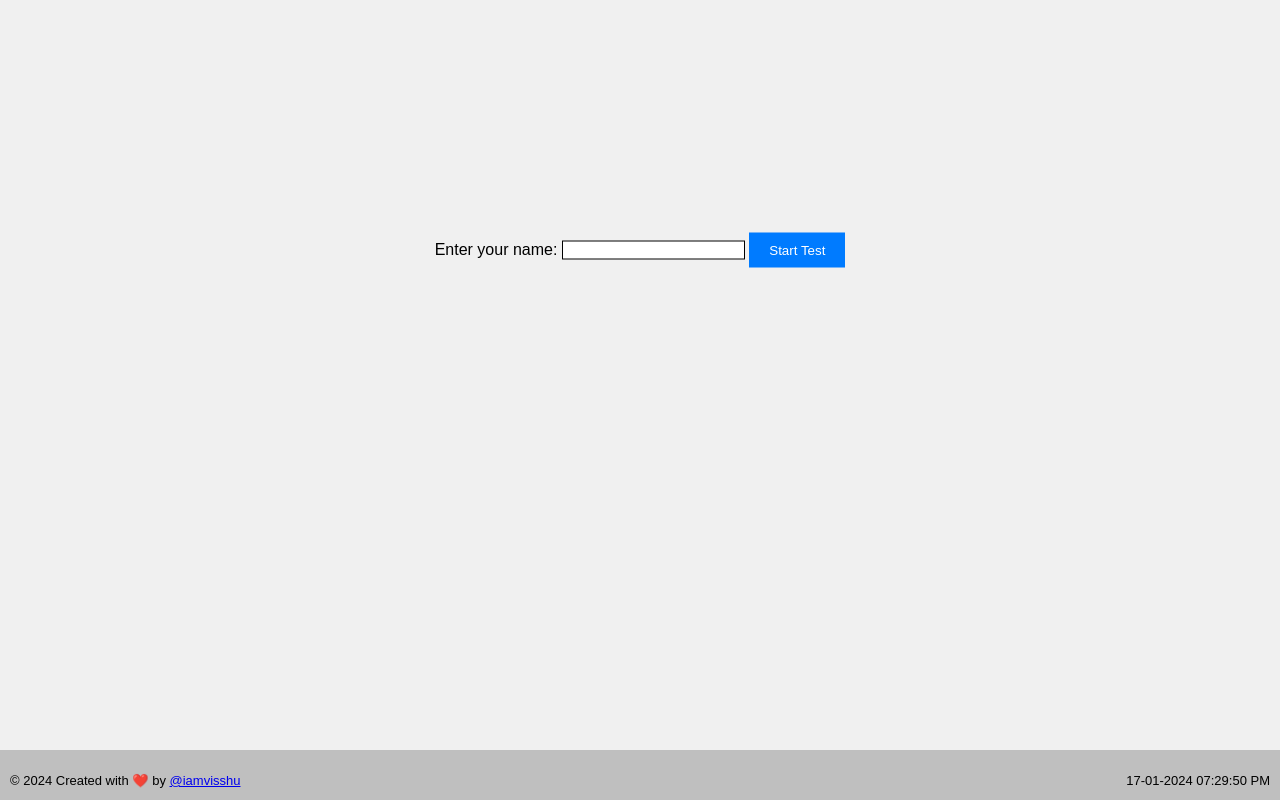
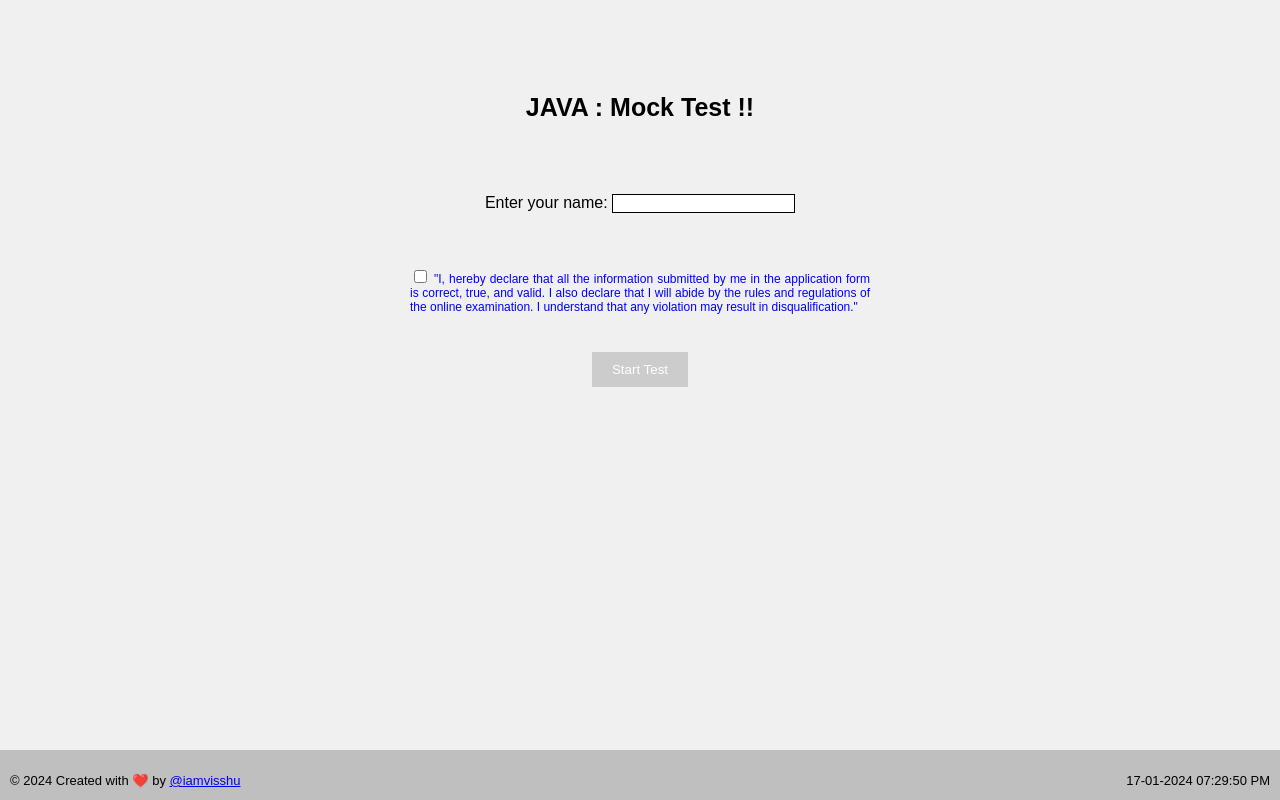
Before and after one commit to iamvisshu/iamvisshu.github.io, a website: page Quiz.html in a window 1280 px wide. Drawn offline with Linux system fonts and the light colour scheme.

Commit message:
Added Decleration
Added Decleration

```diff
--- a/Quiz.html
+++ b/Quiz.html
@@ -6,7 +6,7 @@
     <meta name="description" content="Java Mock Test is live. Welcome to the website of Vishal Vishwakarma (@iamvisshu), a dedicated software developer with a passion for coding and technology.">
     <meta name="author" content="@iamvisshu">
     <title>Mock Test Live</title>
-     <!-- Favicon -->
+    <!-- Favicon -->
     <link rel="icon" type="image/x-icon" href="https://iamvisshu.github.io/assets/imgs/favicon.png">
 
     <!-- Quiz styles -->
@@ -38,11 +38,27 @@
         <div id="timer">Time Left ⏱️: <span id="time-left"></span></div> <!-- Timer -->
     </div>
 
-    <!-- Name Input -->
+    <!-- Name Input And Declaration -->
     <div id="name-container">
+        <div class="test-name-style">JAVA : Mock Test !!</div>
+        <br><br><br><br>
+
+        <!-- Input Name -->
         <label for="name-input">Enter your name:</label>
         <input type="text" id="name-input">
-        <button id="start-btn">Start Test</button> <!-- Start Quiz Button -->
+        <br><br><br><br>
+
+        <!-- Declaration and Checkbox -->
+        <div class="declaration-container">
+            <label for="declaration-checkbox" class="declaration-text">
+                <input type="checkbox" id="declaration-checkbox">
+                "I, hereby declare that all the information submitted by me in the application form is correct, true, and valid. I also declare that I will abide by the rules and regulations of the online examination. I understand that any violation may result in disqualification."
+            </label>
+        </div>
+        <br>
+
+        <!-- Start Quiz Button -->
+        <button id="start-btn" disabled>Start Test</button>
     </div>
 
     <!-- Quiz Container -->
@@ -56,7 +72,7 @@
     <!-- Result Display -->
     <div id="result">
         <div id="resultText"></div>
-            <button id="close-btn" style="display: none;">Close</button> <!-- Close Page Button -->
+        <button id="close-btn" style="display: none;">Close</button> <!-- Close Page Button -->
     </div>
 
     <!-- Footer -->
--- a/assets/css/quizStyle.css
+++ b/assets/css/quizStyle.css
@@ -8,7 +8,7 @@ body {
     flex-direction: column;
     align-items: center;
     justify-content: center;
-    height: 60vh;
+    height: 80vh;
 }
 
 #header {
@@ -146,3 +146,31 @@ footer div {
   -ms-user-select: none; /* IE 10 and IE 11 */
   user-select: none; /* Standard syntax */
 }
+
+/* This is the styling for the Test Name on Main Page */
+.test-name-style {
+  color: black;
+  font-size: 25px;
+  font-family: Arial, sans-serif;
+  text-align: center;
+  font-weight: bold;
+}
+
+/* This is the styling for the Declaration on Main Page */
+.declaration-container {
+  display: flex;
+  justify-content: center;
+  align-items: center;
+}
+
+.declaration-text {
+  font-family: Arial, sans-serif;
+  color: blue;
+  font-size: 12px;
+  max-width: 460px; /* or any specific width to make text multi-line */
+  text-align: justify; /* aligns the text to both left and right margins */
+}
+
+
+
+/*End of file*/
--- a/assets/js/quiz.js
+++ b/assets/js/quiz.js
@@ -24,19 +24,28 @@ const choicesElement = document.getElementById('choices');
 const resultElement = document.getElementById('result');
 const timerElement = document.getElementById('time-left');
 
+// Declaration check
+document.addEventListener('DOMContentLoaded', (event) => {
     // Start Quiz Button Action
+    const startBtn = document.getElementById('start-btn');
     startBtn.addEventListener('click', () => {
-    const name = nameInput.value;
+        const name = document.getElementById('name-input').value;
         if (!name) {
             alert('Please enter your name.');
             return;
         }
-    nameContainer.style.display = 'none';
+        document.getElementById('name-container').style.display = 'none';
         document.getElementById('header').style.visibility = 'visible'; // Show the header
-    nameDisplay.innerHTML = '<b>Name:</b> ' + name;
-    questionContainer.style.display = 'block';
+        document.getElementById('name-display').innerHTML = '<b>Name:</b> ' + name;
+        document.getElementById('quiz-container').style.display = 'block';
         startQuiz();
         fullScreen();
+    });
+
+    // Checkbox Action
+    document.getElementById('declaration-checkbox').addEventListener('change', function() {
+        startBtn.disabled = !this.checked;
+    });
 });
 
 //Next button navigation and Finish button
@@ -164,3 +173,5 @@ window.onload = function() {
 
 // Disable right click script
 document.addEventListener('contextmenu', event => event.preventDefault());
+
+//End of file
```
Lines whose indentation alone changed are shown as unchanged.
